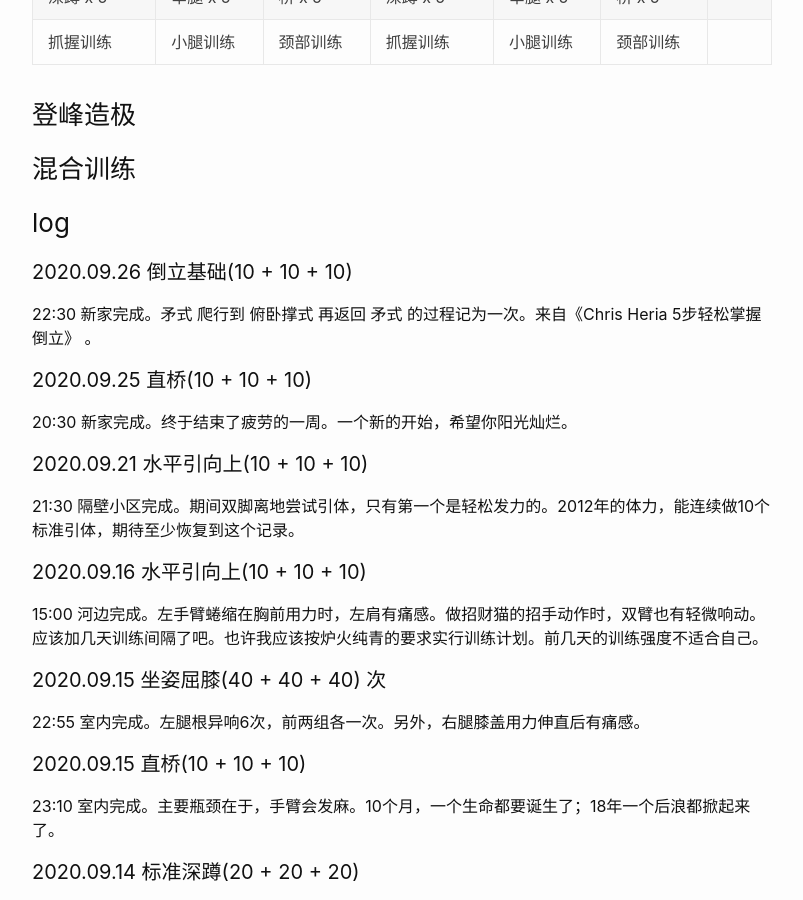
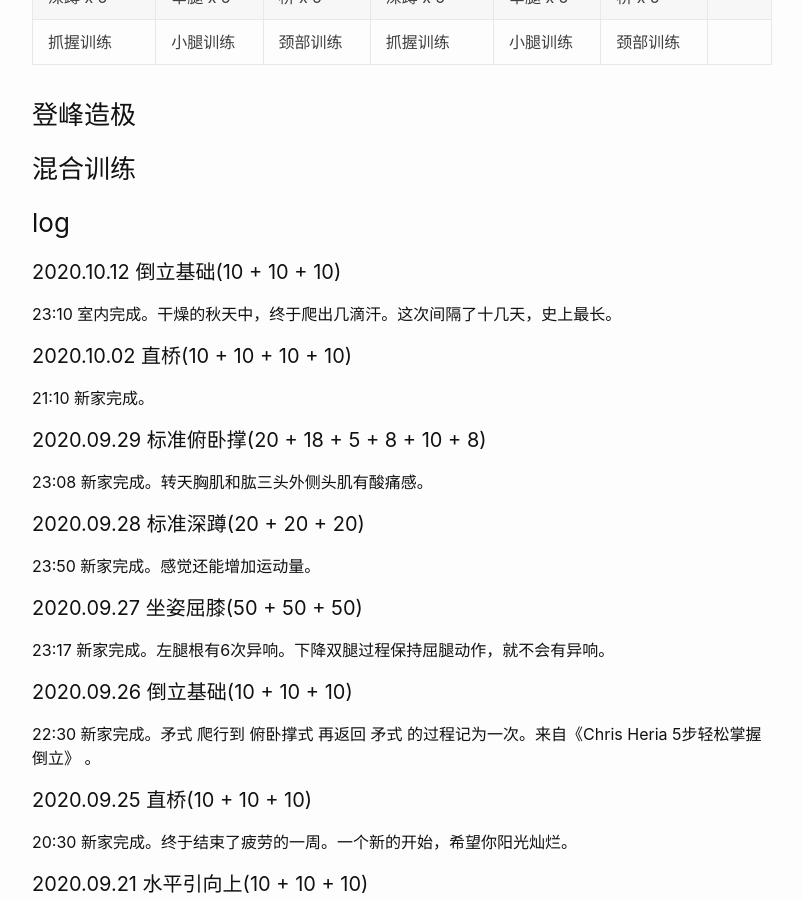
Before and after one commit to wangtiga/wangtiga.github.io, a Jekyll site: the page built from _previews/exercise.md, in a window 1280 px wide and 900 px high, scrolled down 985 px. Shown: the whole window, without its empty margins (238-1041 px from the left). Built offline with Jekyll 4.4.1, drawn with Linux system fonts in a browser that asks for light colours.

Commit message:
updated from notep

```diff
--- a/_previews/exercise.md
+++ b/_previews/exercise.md
@@ -46,6 +46,29 @@ tags:   todo
 
 ### log
 
+
+
+#### 2020.10.12 倒立基础(10 + 10 + 10)
+
+23:10 室内完成。干燥的秋天中，终于爬出几滴汗。这次间隔了十几天，史上最长。
+
+#### 2020.10.02 直桥(10 + 10 + 10 + 10)
+
+21:10 新家完成。
+
+
+
+#### 2020.09.29 标准俯卧撑(20 + 18 + 5 + 8 + 10 + 8)
+
+23:08 新家完成。转天胸肌和肱三头外侧头肌有酸痛感。
+
+#### 2020.09.28 标准深蹲(20 + 20 + 20)
+
+23:50 新家完成。感觉还能增加运动量。
+
+#### 2020.09.27 坐姿屈膝(50 + 50 + 50)
+
+23:17 新家完成。左腿根有6次异响。下降双腿过程保持屈腿动作，就不会有异响。
 
 #### 2020.09.26 倒立基础(10 + 10 + 10)
 
```
Also changed, not shown: _previews/rfc5389_stun.md (+2 -2 lines).
